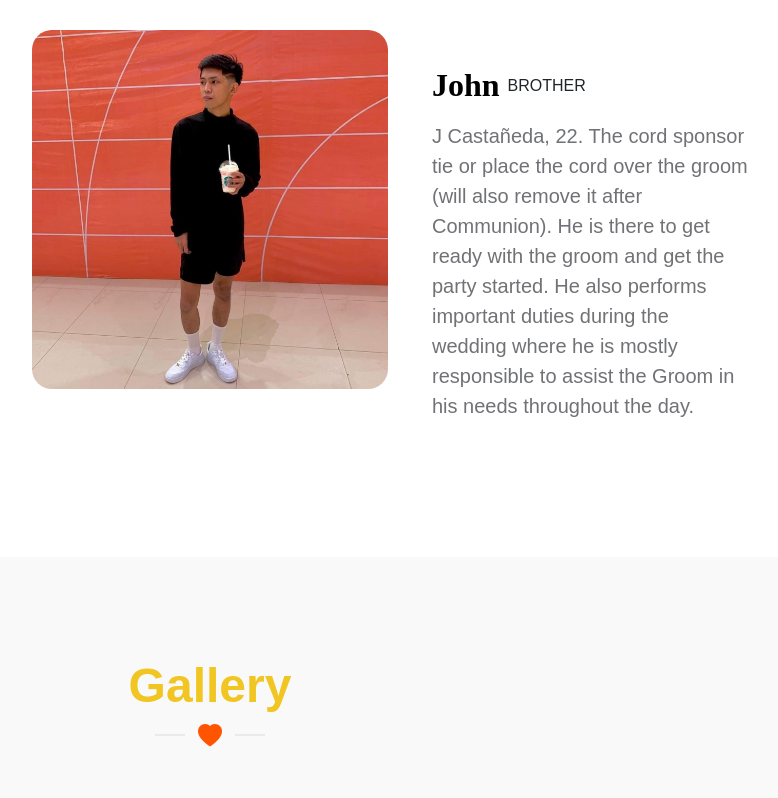
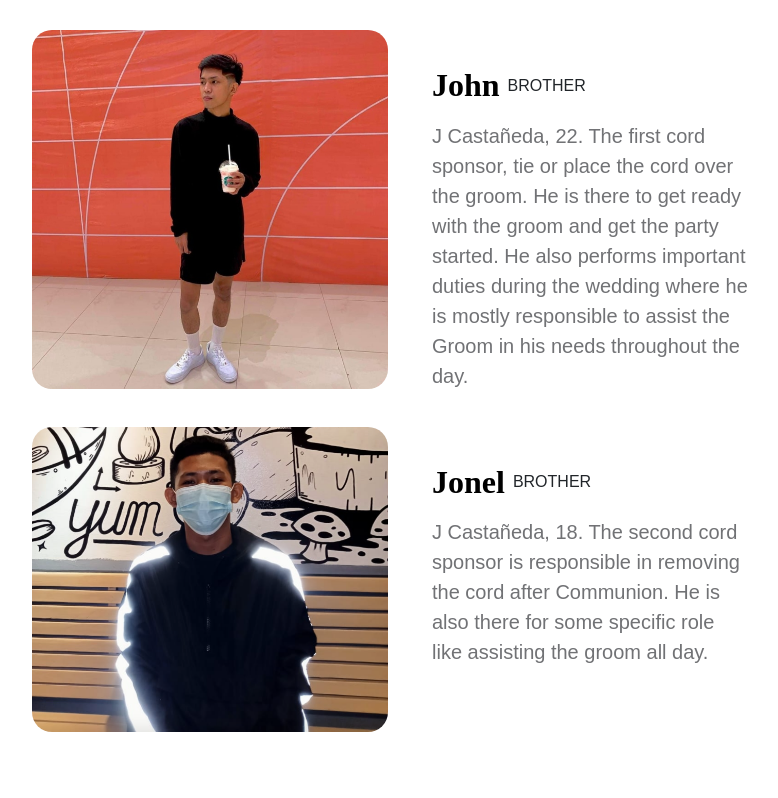
Before and after one commit to jowelc/jowel-mia-wedding, a Next.js app: page / in a window 1280 px wide. Shown: the part 3562-4360 px from the top of the page, without its empty margins (430-1208 px from the left). Built offline with nearby package versions, Linux system fonts and the light colour scheme.

Commit message:
add jonel

```diff
--- a/components/People.tsx
+++ b/components/People.tsx
@@ -172,12 +172,38 @@ export default function People() {
                       </div>
 
                       <p>
-                        J Castañeda, 22. The cord sponsor tie or place the cord
-                        over the groom (will also remove it after Communion). He
-                        is there to get ready with the groom and get the party
-                        started. He also performs important duties during the
-                        wedding where he is mostly responsible to assist the
-                        Groom in his needs throughout the day.
+                        J Castañeda, 22. The first cord sponsor, tie or place
+                        the cord over the groom. He is there to get ready with
+                        the groom and get the party started. He also performs
+                        important duties during the wedding where he is mostly
+                        responsible to assist the Groom in his needs throughout
+                        the day.
+                      </p>
+                    </div>
+                  </div>
+
+                  <div className="col-lg-6 col-12">
+                    <div className="people-thumb image-hover-thumb">
+                      <img
+                        src="images/jonel.jpeg"
+                        className="people-image img-fluid"
+                        alt=""
+                      />
+                    </div>
+                  </div>
+
+                  <div className="col-lg-6 col-12">
+                    <div className="section-block">
+                      <div className="d-flex align-items-center my-3">
+                        <h4 className="mb-0">Jonel</h4>
+
+                        <span className="about-tag ms-2">Brother</span>
+                      </div>
+
+                      <p>
+                        J Castañeda, 18. The second cord sponsor is responsible
+                        in removing the cord after Communion. He is also there
+                        for some specific role like assisting the groom all day.
                       </p>
                     </div>
                   </div>
@@ -293,11 +319,36 @@ export default function People() {
                       </div>
 
                       <p>
-                        R Reyes, 26. The cord sponsor tie or place the cord over
-                        the bride (will also remove it after Communion). She
-                        also performs important duties during the wedding where
-                        she is mostly responsible to assist the bride in her
-                        needs throughout the day.
+                        R Reyes, 26. The first cord sponsor, tie or place the
+                        cord over the bride. She also performs important duties
+                        during the wedding where she is mostly responsible to
+                        assist the bride in her needs throughout the day.
+                      </p>
+                    </div>
+                  </div>
+
+                  <div className="col-lg-6 col-12">
+                    <div className="people-thumb image-hover-thumb">
+                      <img
+                        src="images/jaymee.jpeg"
+                        className="people-image img-fluid"
+                        alt=""
+                      />
+                    </div>
+                  </div>
+
+                  <div className="col-lg-6 col-12">
+                    <div className="section-block">
+                      <div className="d-flex align-items-center my-3">
+                        <h4 className="mb-0">Jaymee</h4>
+
+                        <span className="about-tag ms-2">Friend</span>
+                      </div>
+
+                      <p>
+                        JA Torrecampo, 17. The second cord sponsor is
+                        responsible for removing the cord after Communion. She
+                        also there to assist the bride for the whole wedding.
                       </p>
                     </div>
                   </div>
```
Also changed, not shown: public/images/jaymee.jpeg (added), public/images/jonel.jpeg (added).
